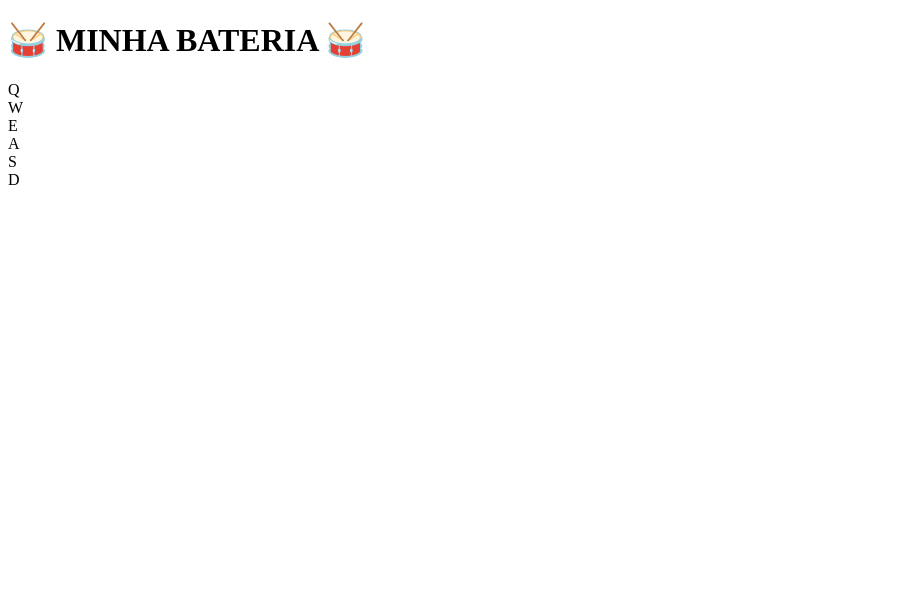
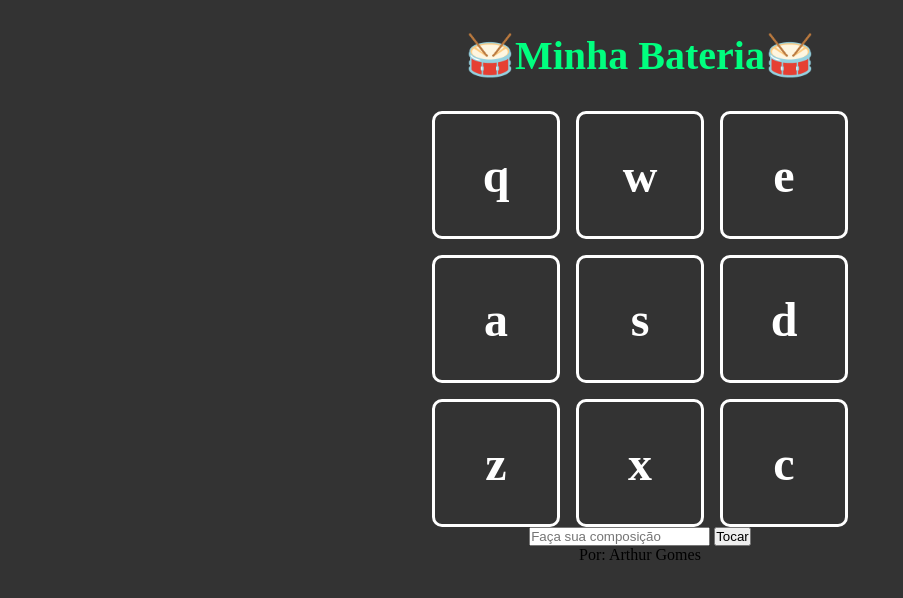
Before and after one commit to ArthurGomes09/projeto-bateria, a plain HTML site: page index.html in a window 1280 px wide. Shown: the whole page, without its empty margins (0-903 px from the left). Drawn offline with Linux system fonts and the light colour scheme.

Commit message:
Segundo OK

```diff
--- a/css/style.css
+++ b/css/style.css
@@ -0,0 +1,54 @@
+*{
+    margin: 0;
+    padding: 0;
+    box-sizing: border-box;
+}
+html{
+    --title-color: #fff;
+    --base-color: #333;
+    --base-color-second: #00ff7f;
+
+    /* font-size: 62.5%; */
+}
+body{
+    display: flex;
+    justify-content: center;
+    align-items: center;
+    flex-direction: column;
+
+    background-color: var(--base-color);
+}
+h1{
+    color: var(--base-color-second);
+    margin: 2rem;
+    font-size: 2.5rem;
+}
+.keys{
+    display: grid;
+    grid-template-columns: repeat(3,1fr);
+    gap: 1rem;
+}
+.key{
+    width: 8rem;
+    height: 8rem;
+    border: .2rem solid var(--title-color);
+    color:var(--title-color);
+
+    display: flex;
+    justify-content: center;
+    align-items: center;
+
+    font-size: 3rem;
+    font-weight: bold;
+    border-radius: 10px;
+}
+.composter{
+    width: 26rem;
+    margin-top: 2rem;
+}
+.composter{
+    width: 100%;
+    height: 4rem;
+    font-size: 1.7rem;
+    padding: 1rem 1.5rem;
+}
--- a/index.html
+++ b/index.html
@@ -1,27 +1,74 @@
 <!DOCTYPE html>
-<html lang="pt-br">
+<html lang="en">
 <head>
     <meta charset="UTF-8">
     <meta http-equiv="X-UA-Compatible" content="IE=edge">
     <meta name="viewport" content="width=device-width, initial-scale=1.0">
-    <link rel="stylesheet" href="css/style.css">
-    <link rel="shortcut icon" href="img/headphones.svg" type="image/x-icon">
-    <title>Minha-Bateria</title>
+    <title>Minha Bateria</title>
+    <!-- Link do css de comunicação externa -->
+    <link rel="stylesheet" href="./css/style.css">
+        <!-- Imagem do icone html -->
+    <link rel="shortcut icon" href="./img/headphones.SVG" type="image/x-icon">
 </head>
 <body>
-    <h1>🥁 MINHA BATERIA 🥁</h1>
-    <!-- Div Caixa Principal-->
+    <h1>🥁Minha Bateria🥁</h1>
+    <!-- Div caixa principal -->
     <div class="keys">
-        <!--Inicio da primeira parte DIV secundário-->
-        <div class="key" data-key="keyq">Q</div>
-        <div class="key" data-key="keyw">W</div>
-        <div class="key" data-key="keye">E</div>
-        <!--Fim da primeira parte div secundário-->
-        <!--Inicio da segunda parte DIV secundário-->
-        <div class="key" data-key="keya">A</div>
-        <div class="key" data-key="keys">S</div>
-        <div class="key" data-key="keyd">D</div>
-        <!--Fim da segunda parte div secundário-->
+
+        <!-- Primeira parte div -->
+        <div class="key" data-key="keyq">q</div>
+        <div class="key" data-key="keyw">w</div>
+        <div class="key" data-key="keye">e</div>
+        <!-- Fim da primeira parte div  -->
+
+        <!-- Inicio da segunda parte  -->
+        <div class="key" data-key="keya">a</div>
+        <div class="key" data-key="keys">s</div>
+        <div class="key" data-key="keyd">d</div>
+        <!-- Fim da parte da segunda div -->
+
+        <!-- Inicio da terceira parte div -->
+        <div class="key" data-key="keyz">z</div>
+        <div class="key" data-key="keyx">x</div>
+        <div class="key" data-key="keyc">c</div>
+        <!--Fim da terceira parte div -->
+
     </div>
+
+        <!-- Caixa composisão -->
+        <div class="composer">
+            <input type="text" id="input" placeholder="Faça sua composição">
+            <button>Tocar</button>
+        </div>
+
+        <!-- Rodapé -->
+        <footer>Por: Arthur Gomes</footer>
+
+        <!-- Tag de audio -->
+
+        <!-- Inicio da primeira parte -->
+        <audio src="./sounds/keyq.wav" id="s_keyq"></audio>
+        <audio src="./sounds/keyw.wav" id="s_keyw"></audio>
+        <audio src="./sounds/keye.wav" id="s_keye"></audio>
+        <!-- Fim da primeira parte -->
+
+        <!-- Inicio da segunda parte -->
+        <audio src="./sounds/keya.wav" id="s_keya"></audio>
+        <audio src="./sounds/keys.wav" id="s_keys"></audio>
+        <audio src="./sounds/keyd.wav" id="s_keyd"></audio>
+        <!-- Fim da segunda parte -->
+
+        <!-- Inicio da terceira parte -->
+        <audio src="./sounds/keyz.wav" id="s_keyz"></audio>
+        <audio src="./sounds/keyx.wav" id="s_keyx"></audio>
+        <audio src="./sounds/keyc.wav" id="s_keyc"></audio>
+        <!-- Fim da terceira parte -->
+
+
+        <!-- Javascript - Arquivo de funcionalidade -->
+        <script src="./javascript/script.js"></script>
+
+
+
 </body>
 </html>
```
